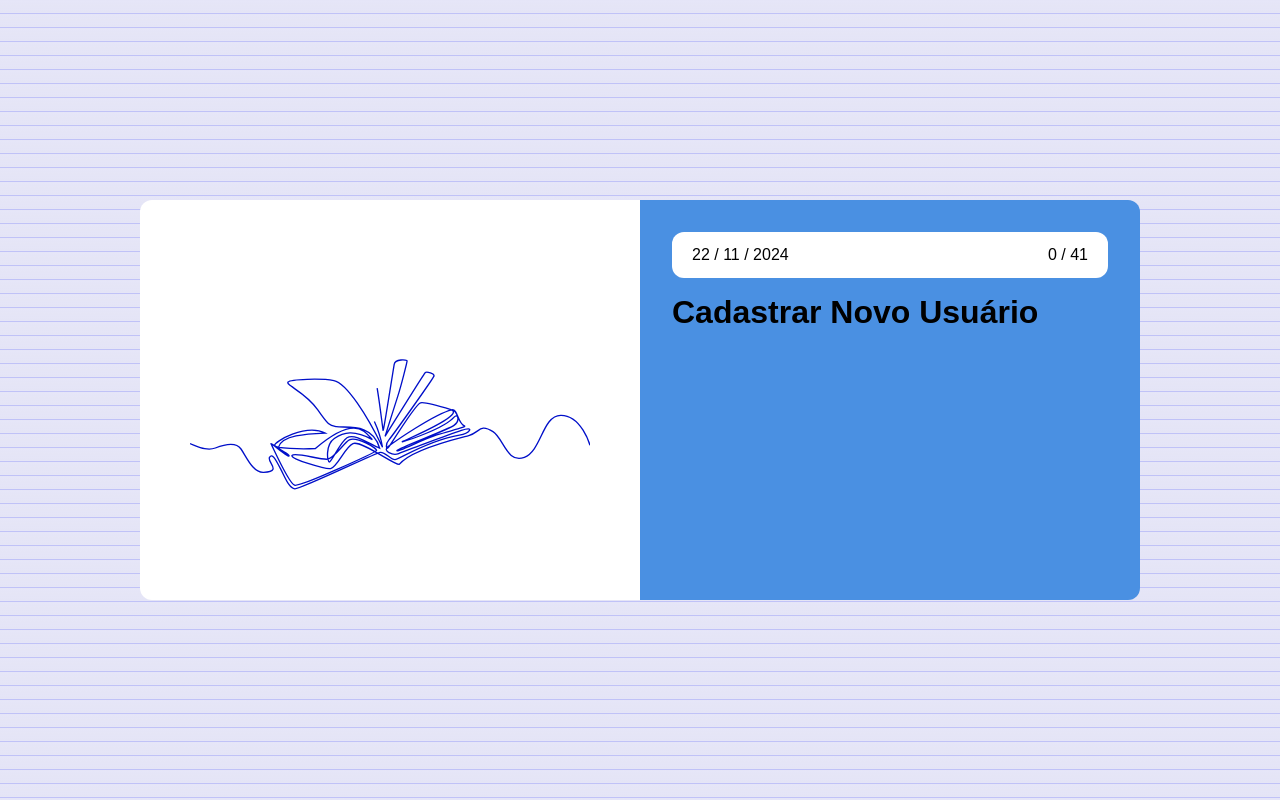
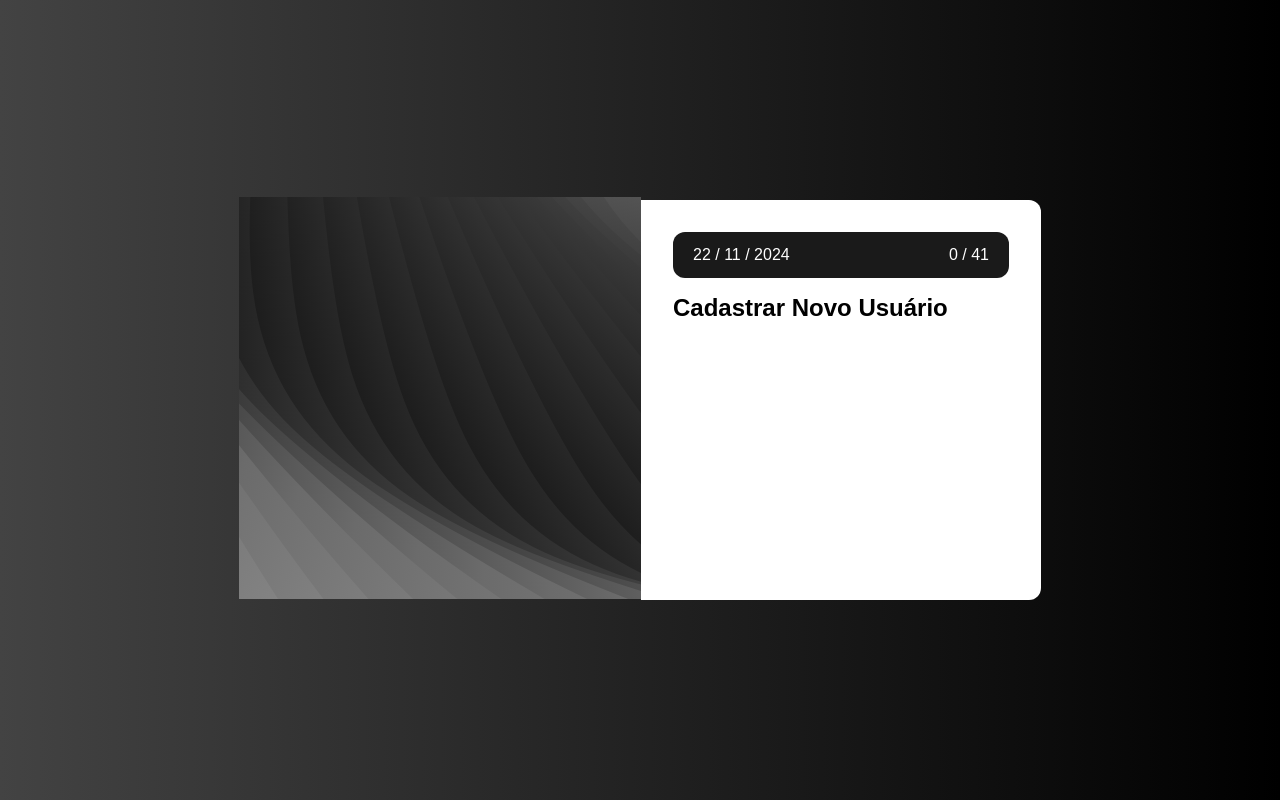
Before and after one commit to 7alexandree7/crud_users-full-stack, a React (Vite) app in the folder web/: page / in a window 1280 px wide. Built offline with nearby package versions, Linux system fonts and the light colour scheme.

Commit message:
mudança de ux/ui

```diff
--- a/web/src/App.css
+++ b/web/src/App.css
@@ -11,7 +11,5 @@
   justify-content: center;
   align-items: center;
   font-family: Arial, Helvetica, sans-serif;
-  background-color: #e5e5f7;
-  background-size: 14px 14px;
-  background-image: repeating-linear-gradient(0deg, #444df73b, #444df73b 0.7000000000000001px, #e5e5f78c 0.4000000000000001px, #e5e5f791);
+  background-image: linear-gradient(to right, #434343 0%, black 100%);
 }
--- a/web/src/components/CardForm/CardForm.tsx
+++ b/web/src/components/CardForm/CardForm.tsx
@@ -6,21 +6,24 @@ function CardForm() {
 
     <div
       style={{
-        backgroundColor: "#4A90E2",
+        backgroundColor: "#fff",
         padding: "2rem",
         display: "flex",
         flexDirection: "column",
         borderTopRightRadius: "12px",
         borderBottomRightRadius: "12px",
-        minHeight: "400px",
-        minWidth: "500px",
+        height: "400px",
+        width: '400px',
+        minHeight: "40px",
+        minWidth: "400px",
+        boxSizing: 'border-box'
       }}
     >
       <div className="headerCard" style={{ width: "100%" }}>
         <Date />
       </div>
 
-      <h1>Cadastrar Novo Usuário</h1>
+      <h2>Cadastrar Novo Usuário</h2>
     </div>
 
   );
--- a/web/src/components/CardImg/CardImg.tsx
+++ b/web/src/components/CardImg/CardImg.tsx
@@ -1,27 +1,28 @@
-import animatedBook from "../../assets/Animation - 1732242102996.json";
+import animatedBook from "../../assets/Animation - t1732243590674.json";
 import { Player } from "@lottiefiles/react-lottie-player";
 
   function CardImg() {
   return (
     <div
       style={{
-        backgroundColor: "#fff",
         borderTopLeftRadius: "12px",
         borderBottomLeftRadius: "12px",
-        padding: "2rem",
-        height: "400px",
-        minWidth: "500px",
+        height: '40px',
+        width: '402px',
+        minWidth: "402px",
+        minHeight: '40px',
         display: "flex",
         alignItems: "center",
         justifyContent: "center",
         textAlign: "center",
+        boxSizing: 'border-box'
       }}
     >
       <Player
         autoplay
         loop
         src={animatedBook} // Importado do JSON
-        style={{ height: "400px", width: "400px" }} // Ajuste o tamanho conforme necessário
+        style={{ height: "100%", width: "100%" }} // Ajuste o tamanho conforme necessário
       />
     </div>
   );
--- a/web/src/components/Date/Date.tsx
+++ b/web/src/components/Date/Date.tsx
@@ -7,9 +7,10 @@ function Date() {
         display: "flex",
         justifyContent: "space-between",
         marginBottom: "1rem",
-        backgroundColor: '#fff',
+        backgroundColor: '#1A1A1A',
         padding: '14px 20px',
-        borderRadius: '12px'
+        borderRadius: '12px',
+        color: '#fff'
       }}
     >
       <p>
--- a/web/src/components/Loading/Loading.tsx
+++ b/web/src/components/Loading/Loading.tsx
@@ -1,5 +1,5 @@
 import React from "react";
-import animationLoading from "../../assets/Animation - 1732180142661.json";
+import animationLoading from "../../assets/Animation - x1732245525375.json";
 import { Player } from "@lottiefiles/react-lottie-player";
 
 const Loading: React.FC = () => {
--- a/web/src/components/Root/Root.tsx
+++ b/web/src/components/Root/Root.tsx
@@ -10,7 +10,7 @@ const Root: React.FC = () => {
   useEffect(() => {
     const timer = setTimeout(() => {
       setIsLoading(false)
-    },2400)
+    },4000)
 
     return () => clearTimeout(timer)
   },[])
```
Also changed, not shown: web/src/assets/Animation - t1732243590674.json (added, +1 -0 lines), web/src/assets/Animation - x1732245525375.json (added, +1 -0 lines).
